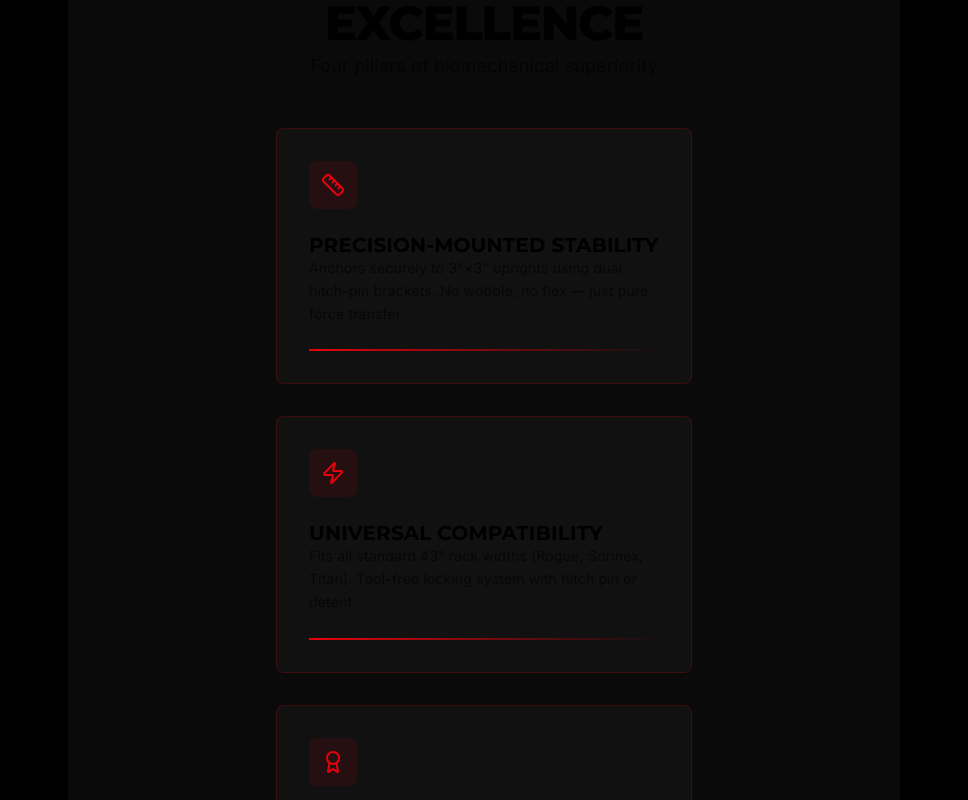
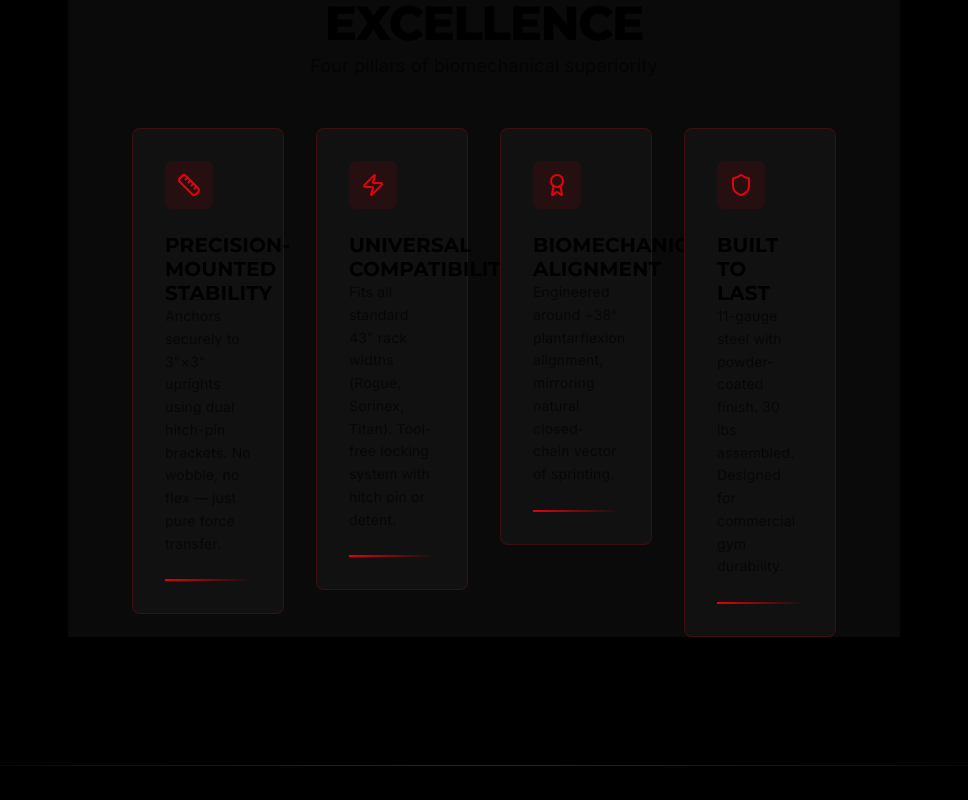
Before and after one commit to infinityspine/exiqx-website, a Next.js app: page /rack-mounted in a window 1280 px wide. Shown: the part 1120-1920 px from the top of the page, without its empty margins (156-1124 px from the left). Built offline with nearby package versions, Linux system fonts and the light colour scheme.

Commit message:
🕒 Auto-commit: 2025-11-10 19:57:59

```diff
--- a/components/sections/FreestandingKeyPoints.tsx
+++ b/components/sections/FreestandingKeyPoints.tsx
@@ -153,7 +153,7 @@ const FreestandingKeyPoints = memo<Partial<FreestandingKeyPointsProps>>((props)
           initial="hidden"
           whileInView="visible"
           viewport={{ once: true, margin: '-100px' }}
-          className="flex flex-wrap justify-center gap-8 px-4 sm:px-8 lg:px-12 max-w-[110rem] mx-auto"
+          className="grid grid-cols-1 sm:grid-cols-2 lg:grid-cols-4 gap-8 px-4 sm:px-8 lg:px-12 xl:px-16 max-w-[120rem] mx-auto"
         >
           {keyPoints.map((point, index) => {
             const IconComponent = iconMap[point.icon]
@@ -164,7 +164,7 @@ const FreestandingKeyPoints = memo<Partial<FreestandingKeyPointsProps>>((props)
                 variants={itemVariants}
                 whileHover="hover"
                 initial="initial"
-                className="group w-full sm:w-[calc(50%-1rem)] lg:w-[calc(25%-1.5rem)] lg:min-w-[22rem] xl:min-w-[26rem]"
+                className="group"
               >
                 <motion.div
                   variants={cardHoverVariants}
--- a/components/sections/GHDKeyPoints.tsx
+++ b/components/sections/GHDKeyPoints.tsx
@@ -153,7 +153,7 @@ const GHDKeyPoints = memo<Partial<GHDKeyPointsProps>>((props) => {
           initial="hidden"
           whileInView="visible"
           viewport={{ once: true, margin: '-100px' }}
-          className="flex flex-wrap justify-center gap-8 px-4 sm:px-8 lg:px-12 max-w-[110rem] mx-auto"
+          className="grid grid-cols-1 sm:grid-cols-2 lg:grid-cols-4 gap-8 px-4 sm:px-8 lg:px-12 xl:px-16 max-w-[120rem] mx-auto"
         >
           {keyPoints.map((point, index) => {
             const IconComponent = iconMap[point.icon]
@@ -164,7 +164,7 @@ const GHDKeyPoints = memo<Partial<GHDKeyPointsProps>>((props) => {
                 variants={itemVariants}
                 whileHover="hover"
                 initial="initial"
-                className="group w-full sm:w-[calc(50%-1rem)] lg:w-[calc(25%-1.5rem)] lg:min-w-[22rem] xl:min-w-[26rem]"
+                className="group"
               >
                 <motion.div
                   variants={cardHoverVariants}
--- a/components/sections/RackKeyPoints.tsx
+++ b/components/sections/RackKeyPoints.tsx
@@ -153,7 +153,7 @@ const RackKeyPoints = memo<Partial<RackKeyPointsProps>>((props) => {
           initial="hidden"
           whileInView="visible"
           viewport={{ once: true, margin: '-100px' }}
-          className="flex flex-wrap justify-center gap-8 px-4 sm:px-8 lg:px-12 max-w-[110rem] mx-auto"
+          className="grid grid-cols-1 sm:grid-cols-2 lg:grid-cols-4 gap-8 px-4 sm:px-8 lg:px-12 xl:px-16 max-w-[120rem] mx-auto"
         >
           {keyPoints.map((point, index) => {
             const IconComponent = iconMap[point.icon]
@@ -164,7 +164,7 @@ const RackKeyPoints = memo<Partial<RackKeyPointsProps>>((props) => {
                 variants={itemVariants}
                 whileHover="hover"
                 initial="initial"
-                className="group w-full sm:w-[calc(50%-1rem)] lg:w-[calc(25%-1.5rem)] lg:min-w-[22rem] xl:min-w-[26rem]"
+                className="group"
               >
                 <motion.div
                   variants={cardHoverVariants}
```
